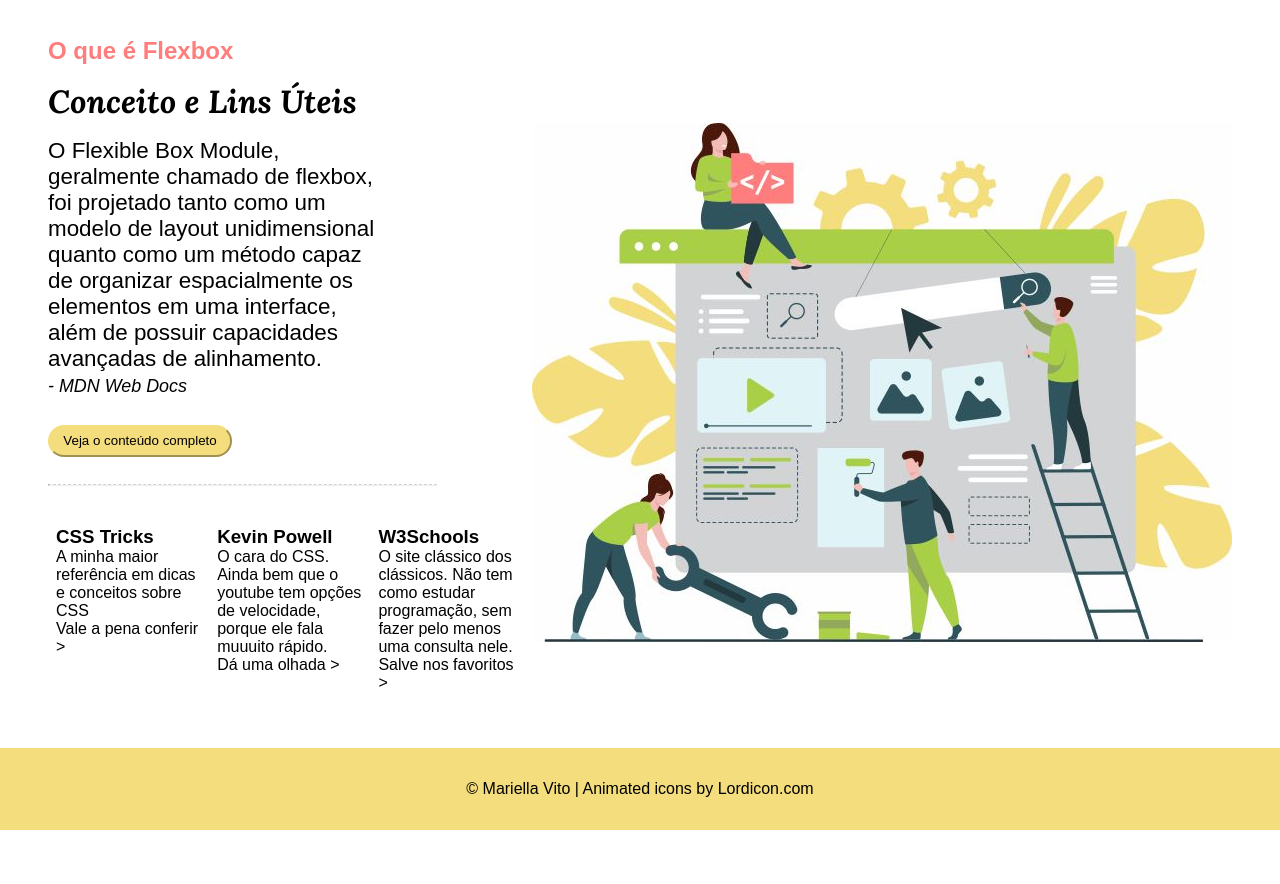
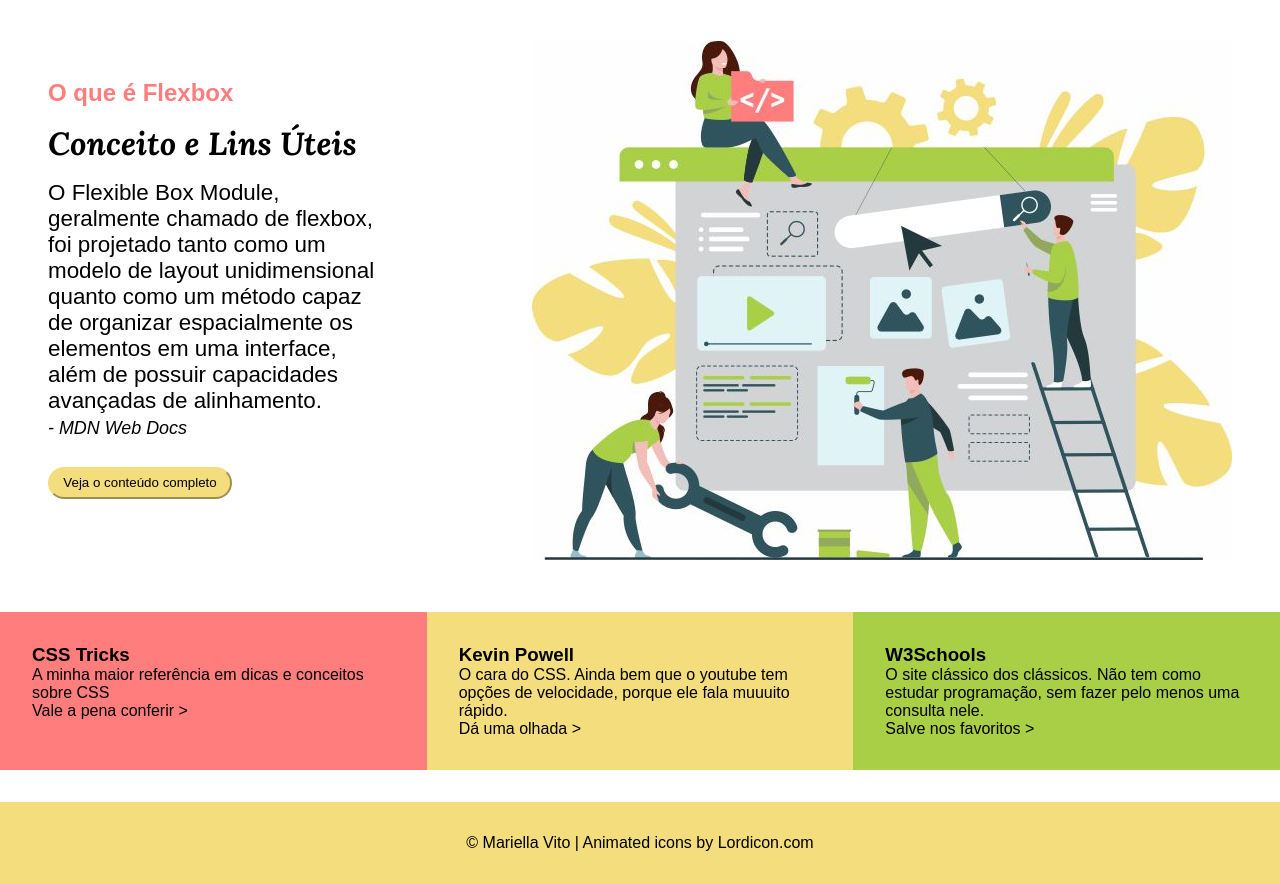
Before and after one commit to mariellavito/flexbox, a plain HTML site: page index.html in a window 1280 px wide. Shown: the part 1220-2104 px from the top of the page. Before the commit the page ends 2050 px from the top, so only its background shows below. Drawn offline with Linux system fonts and the light colour scheme; a web font is replaced by a local one.

Commit message:
Ajustes de responsividade
Os primeiros ajustes para um layout mais agradavel, também no celular.

```diff
--- a/index.html
+++ b/index.html
@@ -15,11 +15,9 @@
             <h1>Mariella Vito</h1>
         </div>
         <nav id="menu">
-            <ul>
-                <li><a href="">SOBRE</a></li>
-                <li><a href="https://github.com/mariellavito" target="_blank">REPOSITÓRIOS</a></li>
-                <li><a href="">CONTATO</a></li>
-            </ul>
+            <a href="https://github.com/mariellavito" target="_blank">
+                <img src="imagens/header/rpositorio-github-mariella-vito.gif" alt="Ícone que ilustra um repositório | Mariella Vito" title="Repositório">
+            </a>
         </nav>
     </header>
 
@@ -84,33 +82,30 @@
                     <button><a href="https://developer.mozilla.org/pt-BR/docs/Web/CSS/CSS_Flexible_Box_Layout/Basic_Concepts_of_Flexbox" target="_blank">Veja o conteúdo completo</a> </button>
                 </div>
 
-                <hr>
+            </div>
 
-                <div class="links__uteis">
+            <div>
+                <img src="imagens/conceito/ilustracao-montagem-site-mariella-vito.jpg" alt="Ilustração que ilustra personagens montando um site">
+            </div>
+        </section>
 
-                    <div class="lista__links__uteis">
+        <section id="links__uteis">
+            <div class="lista__links__uteis rosa">
                 <h3>CSS Tricks</h3>
                 <p>A minha maior referência em dicas e conceitos sobre CSS</p>
                 <p><a href="https://css-tricks.com/snippets/css/a-guide-to-flexbox/" target="_blank">Vale a pena conferir > </a></p>
             </div>
 
-                    <div class="lista__links__uteis">
+            <div class="lista__links__uteis amarelo">
                 <h3>Kevin Powell</h3>
                 <p>O cara do CSS. Ainda bem que o youtube tem opções de velocidade, porque ele fala muuuito rápido.</p>
                 <p><a href="https://www.youtube.com/kepowob" target="_blank">Dá uma olhada > </a></p>
             </div>
 
-                    <div class="lista__links__uteis">
+            <div class="lista__links__uteis verde">
                 <h3>W3Schools</h3>
                 <p>O site clássico dos clássicos. Não tem como estudar programação, sem fazer pelo menos uma consulta nele.</p>
                 <p><a href="https://www.youtube.com/kepowob" target="_blank">Salve nos favoritos > </a></p>
-                    </div>
-
-                </div>
-            </div>
-
-            <div>
-                <img src="imagens/conceito/ilustracao-montagem-site-mariella-vito.jpg" alt="Ilustração que ilustra personagens montando um site">
             </div>
         </section>
     </main>
--- a/style.css
+++ b/style.css
@@ -70,16 +70,12 @@ header > #logo > h1:hover {
     text-shadow: 2px 2px 2px lightgray;
 }
 
-header > #menu > ul > li {
-    display: inline;
-    padding: 1em;
-    font-size: clamp(15px, 1.1vw, 1.5em );
+@media screen and (max-width:800px){
+    header > #menu > a > img {
+        width: 80%;
+    }
 }
 
-header > #menu > ul > li:hover {
-      border-bottom: 5px solid var(--rosa);
-
-}
 
 a {
     text-decoration: none;
@@ -143,6 +139,13 @@ a:hover {
     width: 70%;
     font: normal 1.3em 'Montserrat';
     padding: 0.2em 0;
+}
+
+@media screen and (max-width: 900px){
+    #banner > .conteudo__banner > p {
+        width: 90%;
+    }
+
 }
 
 #exercicios {
@@ -221,19 +224,37 @@ a:hover {
     margin: 2em 0;
 }
 
-#conceito__flexbox > div > hr {
+hr {
     border-top: 1px dashed lightgray;
-    width: 80%;
 }
 
-#conceito__flexbox > div > .links__uteis {
+#links__uteis {
     display: flex;
     padding: 2em 0;
+    justify-content: space-between;
+
 }
 
-#conceito__flexbox > div > .links__uteis > .lista__links__uteis {
+
+
+#links__uteis > .lista__links__uteis {
+    padding: 0.5em;
+    padding: 2em;
+    flex-grow: 1;
     width: 30%;
-    padding: 0.5em;
+
+}
+
+.rosa {
+    background-color: var(--rosa);
+}
+
+.amarelo {
+    background-color: var(--amarelo);
+}
+
+.verde {
+    background-color: var(--verde);
 }
 
 footer {
```
Also changed, not shown: imagens/header/rpositorio-github-mariella-vito.gif (added). Lines whose indentation alone changed are shown as unchanged.
